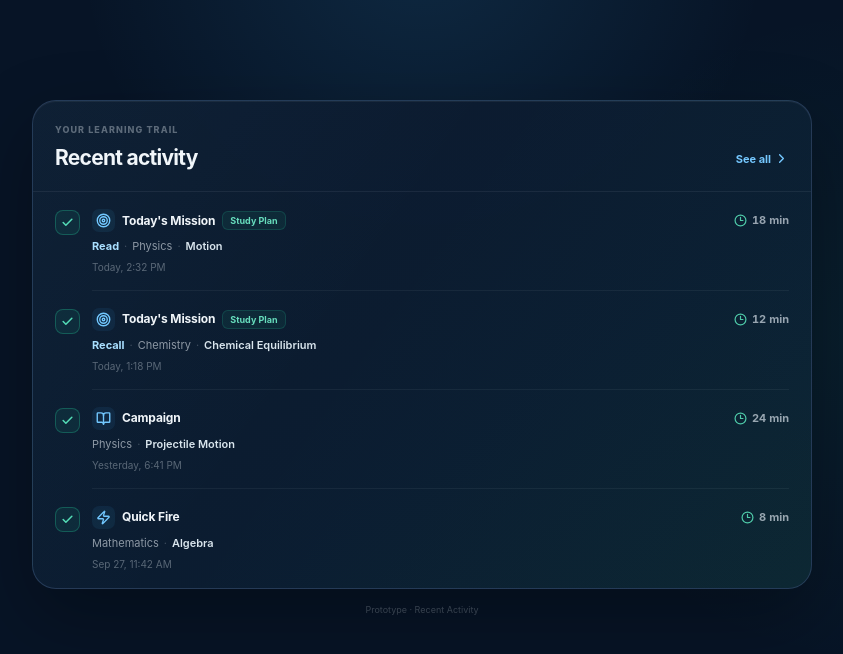
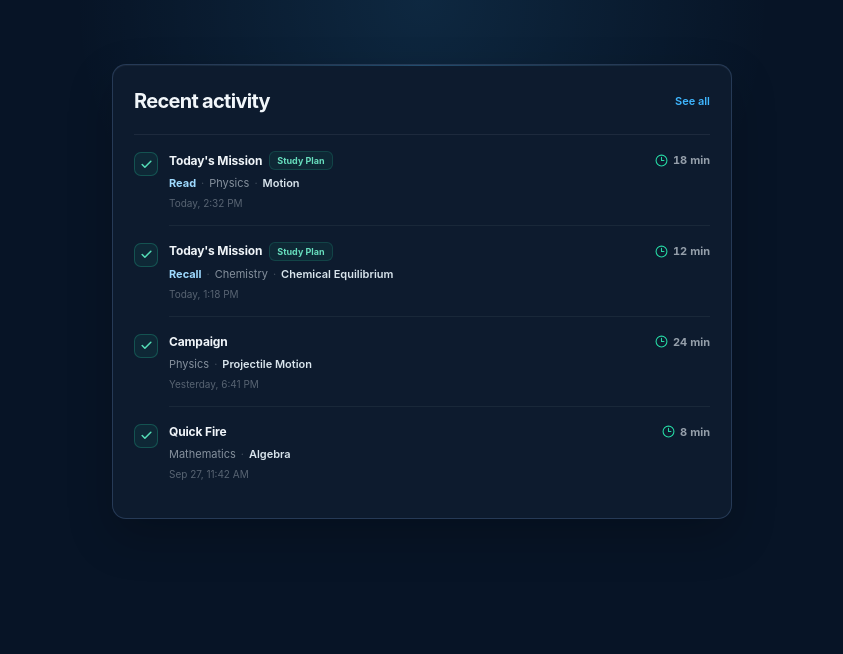
Before and after one commit to examforge99/examlogic, a Next.js app: page /prototypes/recent-activity in a window 1280 px wide. Shown: the top 654 px of the page, without its empty margins (218-1061 px from the left). Built offline with nearby package versions, Linux system fonts and the light colour scheme.

Commit message:
Refine recent activity to match NBA visual system

```diff
--- a/src/app/prototypes/recent-activity/page.tsx
+++ b/src/app/prototypes/recent-activity/page.tsx
@@ -1,24 +1,16 @@
 // src/app/prototypes/recent-activity/page.tsx
 'use client'
 
-import {
-  BookOpen,
-  Check,
-  ChevronRight,
-  Clock3,
-  Target,
-  Zap,
-} from 'lucide-react'
+import { Check, Clock3 } from 'lucide-react'
 
 type Activity = {
   mode: string
-  action?: string
+  action?: 'Read' | 'Recall' | 'Practice'
   subject: string
   topic: string
   duration: string
   timestamp: string
   studyPlan?: boolean
-  icon: 'mission' | 'campaign' | 'quickfire'
 }
 
 const activities: Activity[] = [
@@ -30,7 +22,6 @@ const activities: Activity[] = [
     duration: '18 min',
     timestamp: 'Today, 2:32 PM',
     studyPlan: true,
-    icon: 'mission',
   },
   {
     mode: "Today's Mission",
@@ -40,7 +31,6 @@ const activities: Activity[] = [
     duration: '12 min',
     timestamp: 'Today, 1:18 PM',
     studyPlan: true,
-    icon: 'mission',
   },
   {
     mode: 'Campaign',
@@ -48,7 +38,6 @@ const activities: Activity[] = [
     topic: 'Projectile Motion',
     duration: '24 min',
     timestamp: 'Yesterday, 6:41 PM',
-    icon: 'campaign',
   },
   {
     mode: 'Quick Fire',
@@ -56,267 +45,18 @@ const activities: Activity[] = [
     topic: 'Algebra',
     duration: '8 min',
     timestamp: 'Sep 27, 11:42 AM',
-    icon: 'quickfire',
   },
 ]
 
-function ActivityIcon({ type }: { type: Activity['icon'] }) {
-  if (type === 'mission') return <Target size={15} strokeWidth={2.2} />
-  if (type === 'campaign') return <BookOpen size={15} strokeWidth={2.2} />
-  return <Zap size={15} strokeWidth={2.2} />
-}
-
-const styles = `
-  .activity-page {
-    min-height: 100vh;
-    padding: 28px 16px 60px;
-    background:
-      radial-gradient(circle at 50% -8%, rgba(63,183,255,.13), transparent 32%),
-      radial-gradient(circle at 85% 42%, rgba(37,214,162,.055), transparent 28%),
-      #071426;
-    color: #E8F0F7;
-    font-family: Inter, ui-sans-serif, system-ui, -apple-system, BlinkMacSystemFont, "Segoe UI", sans-serif;
-  }
-
-  .prototype-shell {
-    width: min(100%, 780px);
-    margin: 0 auto;
-    padding-top: 9vh;
-  }
-
-  .activity-card {
-    position: relative;
-    overflow: hidden;
-    border: 1px solid rgba(92,125,170,.32);
-    border-radius: 24px;
-    background: linear-gradient(145deg, rgba(13,27,46,.98), rgba(11,29,50,.98) 62%, rgba(12,34,48,.98));
-    box-shadow: 0 28px 75px rgba(0,0,0,.30), inset 0 1px 0 rgba(255,255,255,.055);
-  }
-
-  .activity-card::after {
-    content: "";
-    position: absolute;
-    inset: 0;
-    pointer-events: none;
-    border-radius: inherit;
-    background: linear-gradient(125deg, rgba(63,183,255,.035), transparent 42%, rgba(37,214,162,.035));
-  }
-
-  .card-header,
-  .activity-list,
-  .prototype-note {
-    position: relative;
-    z-index: 1;
-  }
-
-  .card-header {
-    display: flex;
-    align-items: flex-end;
-    justify-content: space-between;
-    gap: 16px;
-    padding: 22px 22px 18px;
-  }
-
-  .eyebrow {
-    margin: 0 0 5px;
-    color: rgba(232,240,247,.36);
-    font-size: 9px;
-    font-weight: 800;
-    letter-spacing: .12em;
-  }
-
-  h1 {
-    margin: 0;
-    color: #F1F6FA;
-    font-size: 21px;
-    font-weight: 720;
-    letter-spacing: -.035em;
-  }
-
-  .see-all {
-    display: inline-flex;
-    align-items: center;
-    gap: 3px;
-    padding: 7px 0;
-    border: 0;
-    background: transparent;
-    color: #75C8FF;
-    font: 650 11px Inter, ui-sans-serif, system-ui, sans-serif;
-    cursor: pointer;
-  }
-
-  .activity-list {
-    border-top: 1px solid rgba(232,240,247,.065);
-  }
-
-  .activity-row {
-    position: relative;
-    display: flex;
-    gap: 12px;
-    padding: 17px 22px;
-  }
-
-  .activity-check {
-    flex: 0 0 25px;
-    display: flex;
-    align-items: center;
-    justify-content: center;
-    width: 25px;
-    height: 25px;
-    margin-top: 1px;
-    border: 1px solid rgba(37,214,162,.28);
-    border-radius: 8px;
-    background: rgba(37,214,162,.08);
-    color: #54DDB7;
-  }
-
-  .activity-content {
-    min-width: 0;
-    flex: 1;
-  }
-
-  .activity-topline {
-    display: flex;
-    align-items: center;
-    justify-content: space-between;
-    gap: 12px;
-  }
-
-  .mode-line {
-    display: flex;
-    min-width: 0;
-    align-items: center;
-    flex-wrap: wrap;
-    gap: 7px;
-  }
-
-  .mode-icon {
-    display: inline-flex;
-    align-items: center;
-    justify-content: center;
-    width: 23px;
-    height: 23px;
-    border-radius: 7px;
-    background: rgba(63,183,255,.08);
-    color: #72C8FF;
-  }
-
-  .mode {
-    color: #F0F5F9;
-    font-size: 12px;
-    font-weight: 720;
-    letter-spacing: -.012em;
-  }
-
-  .study-tag {
-    padding: 4px 7px;
-    border: 1px solid rgba(37,214,162,.17);
-    border-radius: 6px;
-    background: rgba(37,214,162,.065);
-    color: #67DDBD;
-    font-size: 9px;
-    font-weight: 750;
-    line-height: 1;
-  }
-
-  .duration {
-    display: inline-flex;
-    flex: 0 0 auto;
-    align-items: center;
-    gap: 5px;
-    color: rgba(232,240,247,.64);
-    font-size: 11px;
-    font-weight: 700;
-    font-variant-numeric: tabular-nums;
-    white-space: nowrap;
-  }
-
-  .duration svg {
-    color: #4FCBA9;
-  }
-
-  .activity-main {
-    display: flex;
-    min-width: 0;
-    align-items: baseline;
-    flex-wrap: wrap;
-    gap: 5px;
-    margin-top: 7px;
-    color: rgba(232,240,247,.58);
-    font-size: 11px;
-    line-height: 1.45;
-  }
-
-  .activity-main .action {
-    color: #A9DFFF;
-    font-weight: 650;
-  }
-
-  .activity-main .topic {
-    overflow: hidden;
-    color: #D9E5ED;
-    font-weight: 600;
-    text-overflow: ellipsis;
-    white-space: nowrap;
-  }
-
-  .separator {
-    color: rgba(232,240,247,.24);
-  }
-
-  .timestamp {
-    margin: 5px 0 0;
-    color: rgba(232,240,247,.35);
-    font-size: 10px;
-    line-height: 1.4;
-  }
-
-  .row-divider {
-    position: absolute;
-    right: 22px;
-    bottom: 0;
-    left: 59px;
-    height: 1px;
-    background: rgba(232,240,247,.055);
-  }
-
-  .prototype-note {
-    margin-top: 14px;
-    color: rgba(232,240,247,.22);
-    font-size: 9px;
-    text-align: center;
-  }
-
-  button:focus-visible {
-    outline: 2px solid #3FB7FF;
-    outline-offset: 3px;
-  }
-
-  @media (max-width: 520px) {
-    .prototype-shell { padding-top: 3vh; }
-    .activity-card { border-radius: 21px; }
-    .card-header { padding: 19px 17px 16px; }
-    .activity-row { gap: 10px; padding: 16px 17px; }
-    .row-divider { right: 17px; left: 52px; }
-    .activity-topline { align-items: flex-start; }
-    .duration { margin-top: 2px; }
-  }
-`
-
 export default function RecentActivityPrototype() {
   return (
-    <main className="activity-page">
-      <section className="prototype-shell">
+    <main className="recent-activity-prototype">
+      <div className="prototype-shell">
         <article className="activity-card" aria-label="Recent activity">
           <header className="card-header">
-            <div>
-              <p className="eyebrow">YOUR LEARNING TRAIL</p>
-              <h1>Recent activity</h1>
-            </div>
-
+            <h1>Recent activity</h1>
             <button className="see-all" type="button">
               See all
-              <ChevronRight size={15} strokeWidth={2.2} />
             </button>
           </header>
 
@@ -329,19 +69,15 @@ export default function RecentActivityPrototype() {
 
                 <div className="activity-content">
                   <div className="activity-topline">
-                    <div className="mode-line">
-                      <span className="mode-icon" aria-hidden="true">
-                        <ActivityIcon type={activity.icon} />
-                      </span>
+                    <div className="activity-identity">
                       <span className="mode">{activity.mode}</span>
-
                       {activity.studyPlan && (
                         <span className="study-tag">Study Plan</span>
                       )}
                     </div>
 
                     <span className="duration">
-                      <Clock3 size={13} strokeWidth={2.2} />
+                      <Clock3 size={13} strokeWidth={2} />
                       {activity.duration}
                     </span>
                   </div>
@@ -368,11 +104,238 @@ export default function RecentActivityPrototype() {
             ))}
           </div>
         </article>
+      </div>
 
-        <div className="prototype-note">Prototype · Recent Activity</div>
-      </section>
+      <style>{`
+        .recent-activity-prototype {
+          min-height: 100vh;
+          margin: 0;
+          padding: 24px 14px 50px;
+          background:
+            radial-gradient(circle at 50% 0%, rgba(63,183,255,.12), transparent 34%),
+            #071426;
+          color: #E8F0F7;
+          font-family: Inter, "Segoe UI", system-ui, sans-serif;
+        }
 
-      <style>{styles}</style>
+        .prototype-shell {
+          width: min(100%, 620px);
+          margin: 0 auto;
+          padding-top: 5vh;
+        }
+
+        .activity-card {
+          position: relative;
+          overflow: hidden;
+          padding: 21px;
+          border: 1px solid rgba(92,125,170,.32);
+          border-radius: 14px;
+          background: #0D1B2E;
+          box-shadow:
+            0 18px 45px rgba(0,0,0,.22),
+            inset 0 1px 0 rgba(255,255,255,.045);
+        }
+
+        .activity-card::before {
+          content: "";
+          position: absolute;
+          top: 0;
+          left: 10%;
+          right: 10%;
+          height: 1px;
+          background: linear-gradient(90deg, transparent, rgba(63,183,255,.28), transparent);
+        }
+
+        .card-header {
+          position: relative;
+          z-index: 1;
+          display: flex;
+          align-items: center;
+          justify-content: space-between;
+          gap: 16px;
+          margin-bottom: 18px;
+        }
+
+        h1 {
+          margin: 0;
+          color: #F1F6FA;
+          font-size: 20px;
+          font-weight: 700;
+          letter-spacing: -.035em;
+        }
+
+        .see-all {
+          border: 0;
+          padding: 4px 0;
+          background: transparent;
+          color: #3FB7FF;
+          font: 600 11px Inter, "Segoe UI", system-ui, sans-serif;
+          cursor: pointer;
+        }
+
+        .activity-list {
+          position: relative;
+          z-index: 1;
+          border-top: 1px solid rgba(232,240,247,.07);
+        }
+
+        .activity-row {
+          position: relative;
+          display: flex;
+          gap: 11px;
+          padding: 16px 0;
+        }
+
+        .activity-check {
+          flex: 0 0 24px;
+          display: flex;
+          align-items: center;
+          justify-content: center;
+          width: 24px;
+          height: 24px;
+          margin-top: 1px;
+          border: 1px solid rgba(37,214,162,.25);
+          border-radius: 7px;
+          background: rgba(37,214,162,.07);
+          color: #54DDB7;
+        }
+
+        .activity-content {
+          min-width: 0;
+          flex: 1;
+        }
+
+        .activity-topline {
+          display: flex;
+          align-items: center;
+          justify-content: space-between;
+          gap: 12px;
+        }
+
+        .activity-identity {
+          display: flex;
+          min-width: 0;
+          align-items: center;
+          flex-wrap: wrap;
+          gap: 7px;
+        }
+
+        .mode {
+          color: #F0F5F9;
+          font-size: 12px;
+          font-weight: 700;
+          letter-spacing: -.012em;
+        }
+
+        .study-tag {
+          padding: 4px 7px;
+          border: 1px solid rgba(37,214,162,.17);
+          border-radius: 6px;
+          background: rgba(37,214,162,.065);
+          color: #67DDBD;
+          font-size: 9px;
+          font-weight: 750;
+          line-height: 1;
+        }
+
+        .duration {
+          display: inline-flex;
+          flex: 0 0 auto;
+          align-items: center;
+          gap: 5px;
+          color: rgba(232,240,247,.62);
+          font-size: 11px;
+          font-weight: 700;
+          font-variant-numeric: tabular-nums;
+          white-space: nowrap;
+        }
+
+        .duration svg {
+          color: #25D6A2;
+        }
+
+        .activity-main {
+          display: flex;
+          min-width: 0;
+          align-items: baseline;
+          flex-wrap: wrap;
+          gap: 5px;
+          margin-top: 6px;
+          color: rgba(232,240,247,.55);
+          font-size: 11px;
+          line-height: 1.45;
+        }
+
+        .activity-main .action {
+          color: #9EDAFF;
+          font-weight: 650;
+        }
+
+        .activity-main .topic {
+          overflow: hidden;
+          color: #D9E5ED;
+          font-weight: 600;
+          text-overflow: ellipsis;
+          white-space: nowrap;
+        }
+
+        .separator {
+          color: rgba(232,240,247,.23);
+        }
+
+        .timestamp {
+          margin: 4px 0 0;
+          color: rgba(232,240,247,.34);
+          font-size: 10px;
+          line-height: 1.4;
+        }
+
+        .row-divider {
+          position: absolute;
+          right: 0;
+          bottom: 0;
+          left: 35px;
+          height: 1px;
+          background: rgba(232,240,247,.055);
+        }
+
+        .activity-row:last-child .row-divider {
+          display: none;
+        }
+
+        button:focus-visible {
+          outline: 2px solid #3FB7FF;
+          outline-offset: 3px;
+        }
+
+        @media (max-width: 520px) {
+          .recent-activity-prototype {
+            padding: 18px 12px 40px;
+          }
+
+          .prototype-shell {
+            padding-top: 2vh;
+          }
+
+          .activity-card {
+            padding: 18px;
+            border-radius: 14px;
+          }
+
+          .activity-row {
+            gap: 9px;
+            padding: 15px 0;
+          }
+
+          .duration {
+            margin-top: 1px;
+          }
+
+          .row-divider {
+            left: 33px;
+          }
+        }
+      `}</style>
     </main>
   )
 }
```
